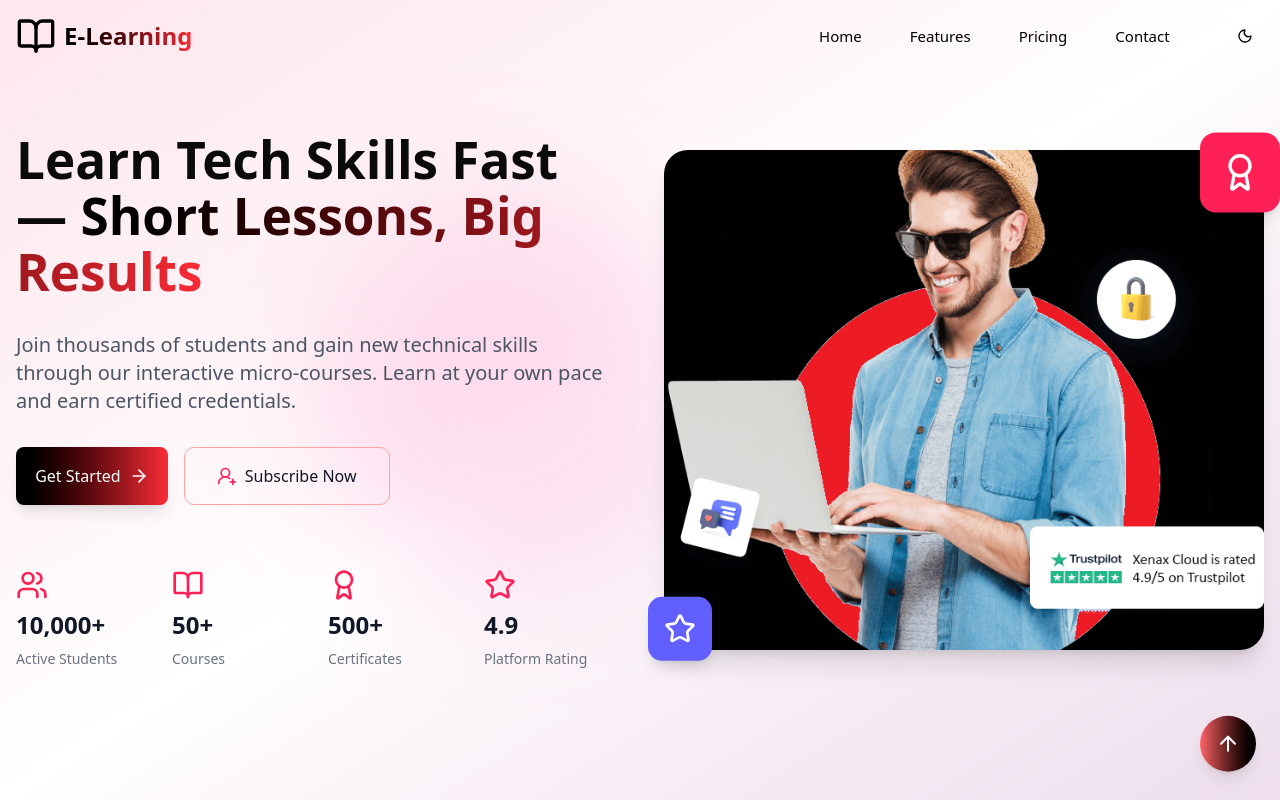
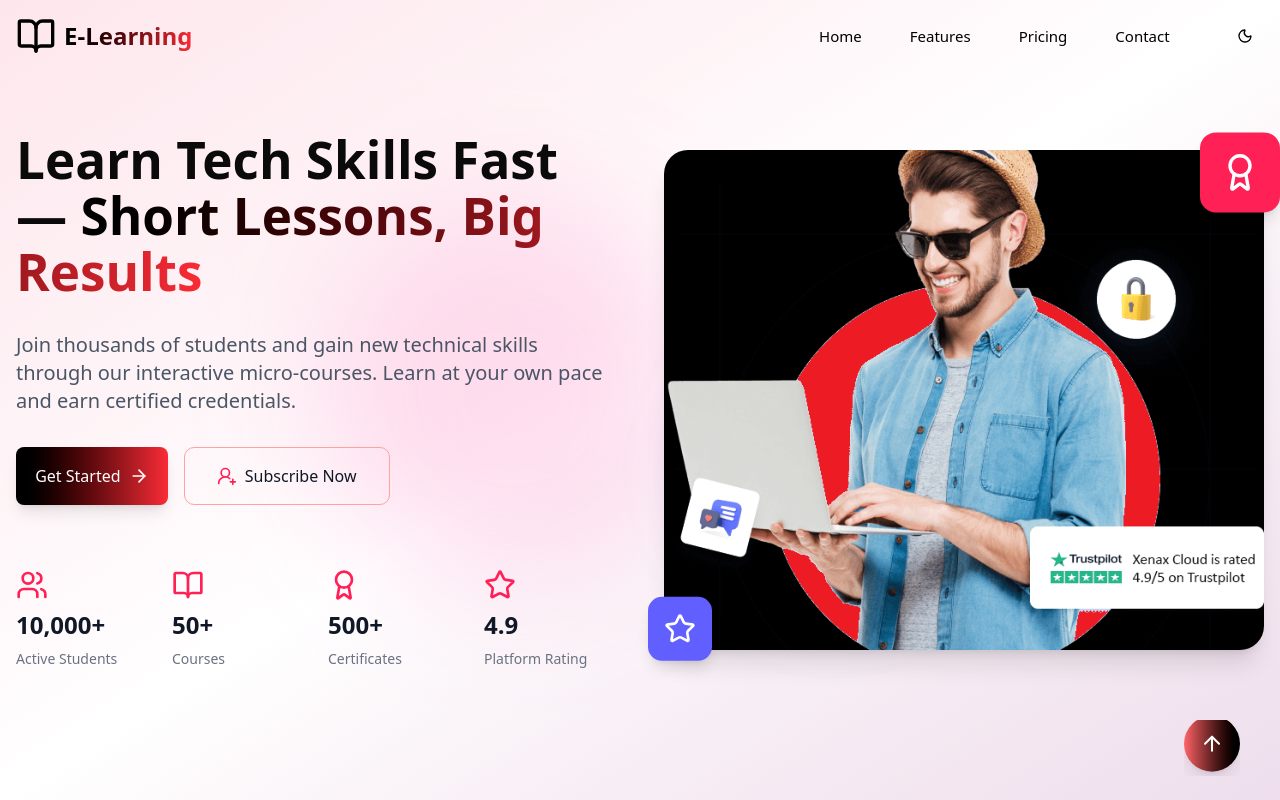
Before and after one commit to ahmedehab72/e-learning, a React (Vite) app: page / in a window 1280 px wide. Shown: the top 800 px of the page. Built offline with nearby package versions, Linux system fonts and the light colour scheme.

Commit message:
float btn

```diff
--- a/src/components/FloatingButton.tsx
+++ b/src/components/FloatingButton.tsx
@@ -18,7 +18,7 @@ const FloatingButton = () => {
         stiffness: 300,
         damping: 10,
       }}
-      className="fixed bottom-6 right-6 z-50 !bg-transparent !border-none !focus:outline-none !focus:ring-0 cursor-pointer"
+      className="fixed bottom-6 right-10 z-50 !bg-transparent !border-none !focus:outline-none !focus:ring-0 cursor-pointer overflow-x-hidden"
     >
       <motion.div
         animate={{ y: [0, -5, 0] }}
```
